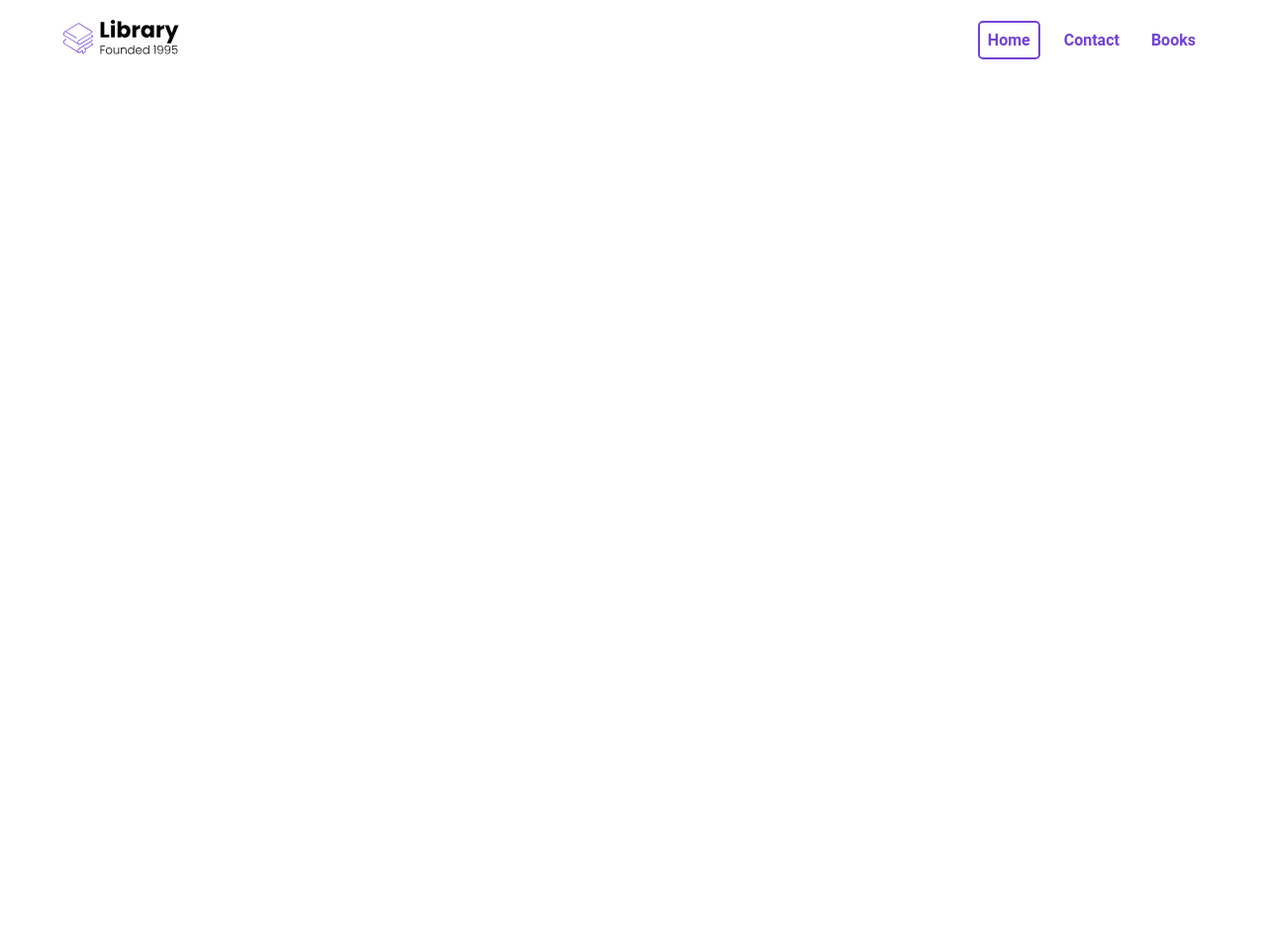
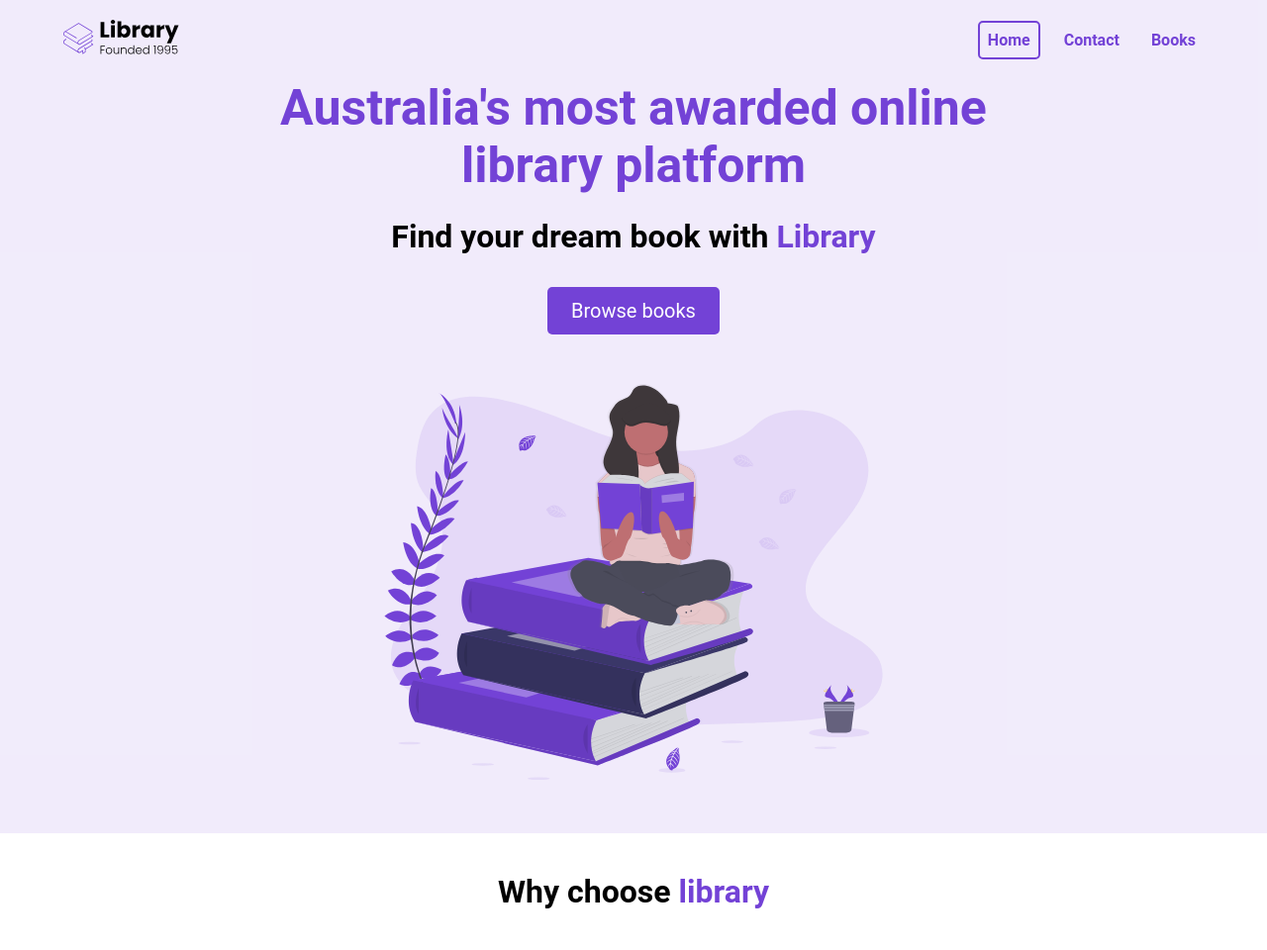
Before and after one commit to skillzz9/eCommerce, a plain HTML site: page index.html in a window 1280 px wide. Shown: the whole page at 99% size. Before the commit the page ends 800 px from the top, so only its background shows below. Drawn offline with Linux system fonts and the light colour scheme; a web font is replaced by a local one.

Commit message:
landing page completed, now adding more sections to the home page

```diff
--- a/index.html
+++ b/index.html
@@ -7,7 +7,7 @@
     <link rel="stylesheet" href="./styles.css">
 </head>
 <body>
-    <section>
+    <section id="landing">
         <nav>
             <div class="nav__container">
             <img class="logo" src="./assets/Library.svg" alt="">
@@ -20,9 +20,45 @@
         </nav>
 
         <header>
-
+            <div class="header__container">
+                <div class="header__discription">
+                    <h1>Australia's most awarded
+                        online library platform</h1>
+                    <h2>Find your dream book with <span class="purple">Library</span></h2>
+                    <button class="btn">Browse books</button>
+                </div>
+                <figure class="image__wrapper">
+                    <img src="./assets/Undraw_Books.svg" alt="">
+                </figure>
+            </div>
         </header>
 
     </section>
+
+    <main>
+        <section id="highlights">
+            <div class="container">
+                <div class="row">
+
+                </div>
+            </div>
+        </section>
+        <section id="features">
+            <div class="container">
+                <div class="row">
+
+                </div>
+            </div>
+        </section>
+        <section id="recent">
+            <div class="container">
+                <div class="row">
+                    <h2 class="section__title">Why choose <span class="purple">library</span></h2>
+
+                </div>
+            </div>
+        </section>
+
+    </main>
 </body>
 </html>
--- a/styles.css
+++ b/styles.css
@@ -11,6 +11,10 @@
 nav{
     height: 80px;
     display: flex;
+}
+
+.purple{
+    color: #7342d6;
 }
 
 .nav__container{
@@ -51,9 +55,93 @@ li{
     border-radius: 5px;
 }
 
+.nav__link--primary:hover{
+    text-decoration: none;
+    background-color: #afafbb;
+}
+
 
 /* to ensure the width is also the same*/
 .logo{
     height: 80px;
     width: 120px;
 }
+
+#landing{
+    background-color: rgba(115, 66, 214, 0.1);
+}
+
+img{
+    width: 100%;
+    height: 100%;
+    max-height: 50vh;
+}
+
+
+header{
+    height: calc(100% - 80px);
+}
+
+.header__container{
+    width: 100%;
+    max-width: 720px;
+    margin: 0 auto;
+    height: 100%;
+    display: flex;
+    flex-direction: column;
+    justify-content: space-around;
+
+}
+
+.header__discription{
+    display: flex;
+    flex-direction: column;
+    align-items: center;
+}
+
+h1{
+    font-size: 50px;
+    color: #7342d6;
+    margin-bottom: 24px;
+    text-align: center;
+}
+
+h2{
+    font-size: 32px;
+    margin-bottom: 32px;
+    text-align: center;
+}
+
+button{
+    cursor: pointer;
+}
+
+button:active{
+    transform: translateY(1px);
+}
+
+.btn{
+    background-color: #7342d6;
+    color: white;
+    border-color: #7342d6;
+    border: none;
+    padding: 12px 24px;
+    border-radius: 5px;
+    font-size: 20px;
+
+
+}
+
+.image__wrapper{
+    padding: 50px;
+}
+
+.container{
+    padding: 8px 0;
+}
+
+.row{
+    width: 100%;
+    max-width: 1200px;
+    margin: 0 auto;
+}
```
